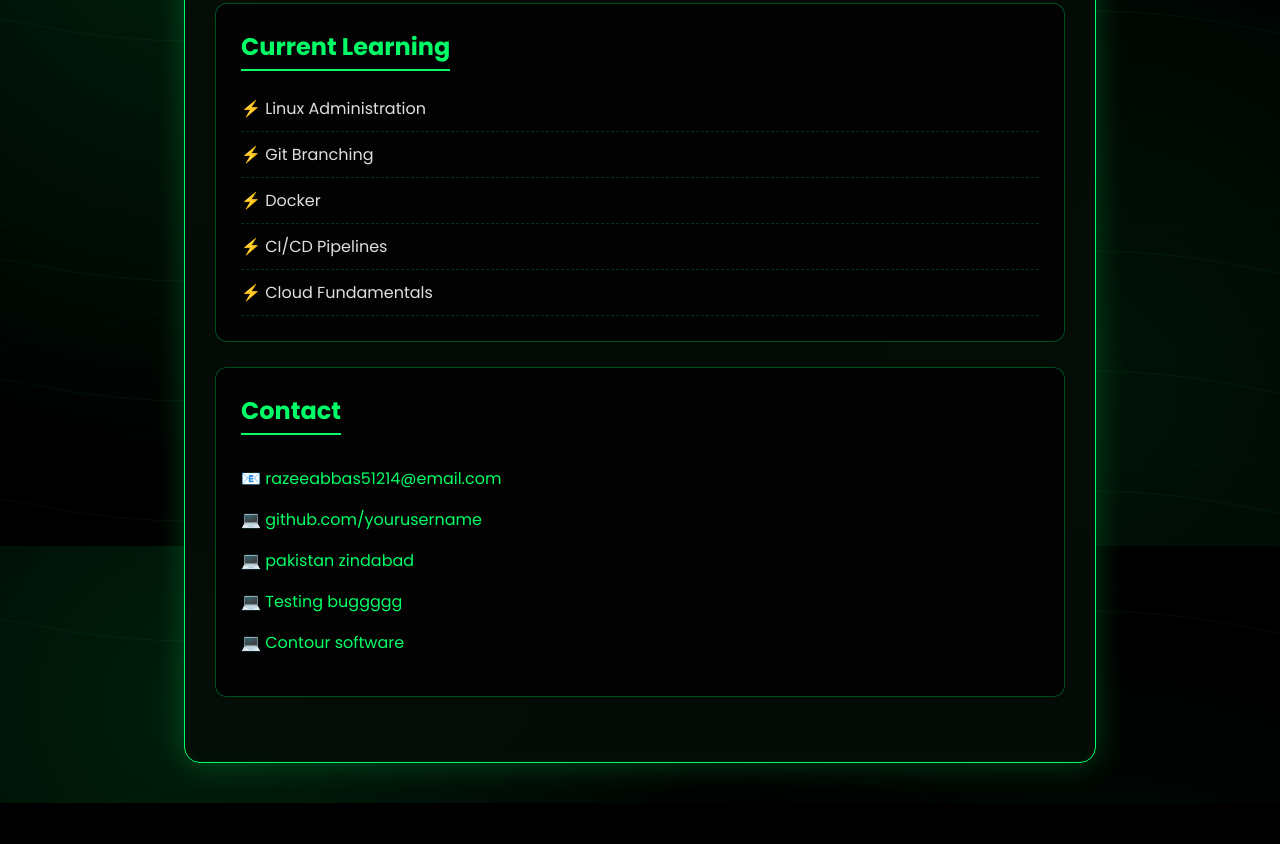
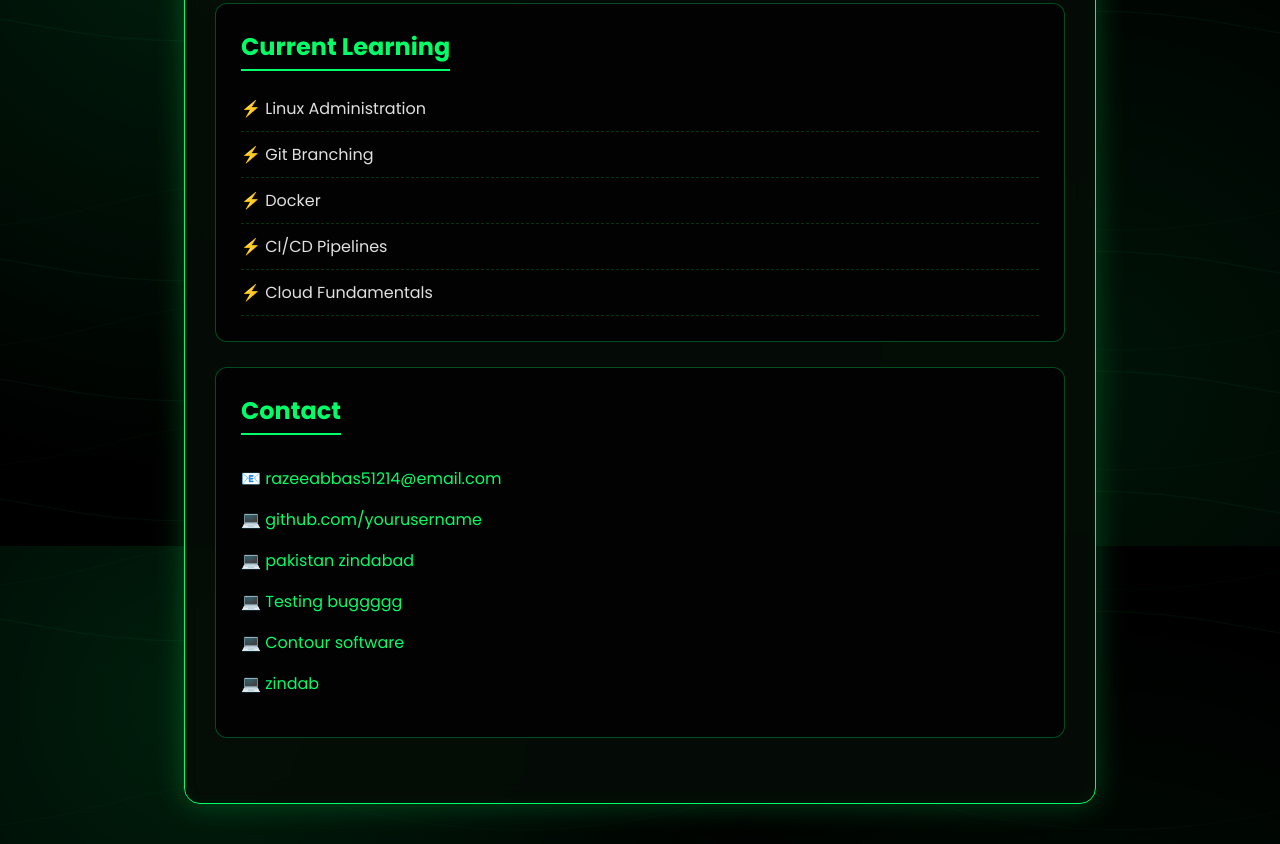
Before and after one commit to RazeeAbbas/miniportfolio, a plain HTML site: page index.html in a window 1280 px wide. Shown: the part 1054-1898 px from the top of the page. Before the commit the page ends 1857 px from the top, so only its background shows below. Drawn offline with Linux system fonts and the light colour scheme.

Commit message:
updatess

```diff
--- a/index.html
+++ b/index.html
@@ -122,6 +122,15 @@
               Contour software
             </a>
         </p>
+
+
+
+        <p>
+            💻
+            <a href="https://github.com/yourusername" target="_blank">
+             zindab
+            </a>
+        </p>
     </section>
 
 </div>
```
